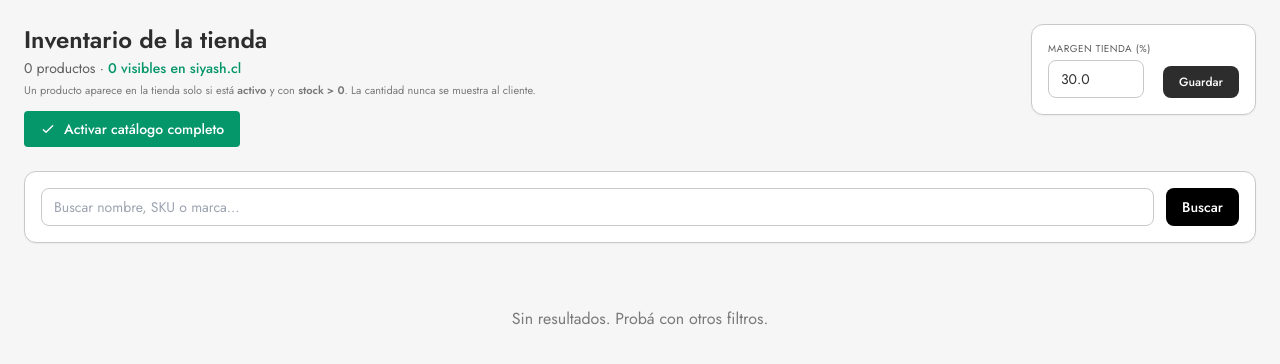
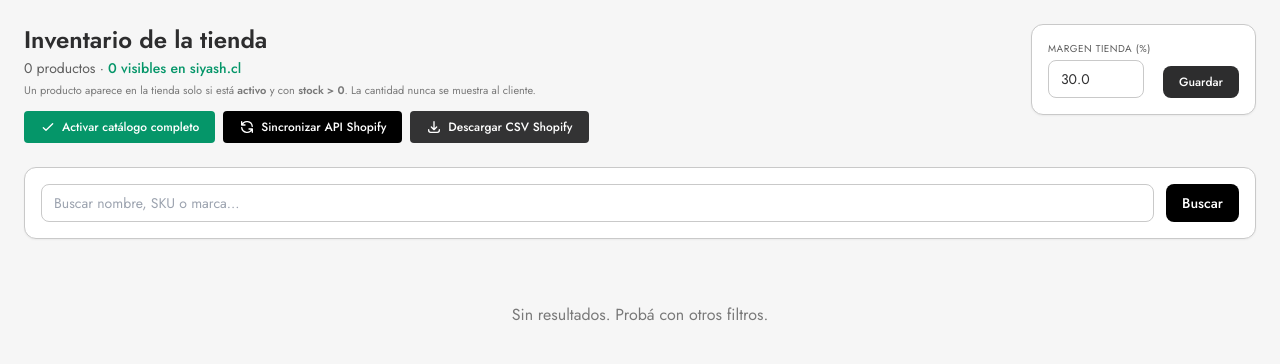
Before and after one commit to david-tkd203/product-comparison, a Flask app: page /admin/inventario in a window 1280 px wide. Shown: the part 57-421 px from the top of the page. Run offline with Flask 3, Linux system fonts and the light colour scheme; the visitor is signed in with stand-in values (Sample User, id 1); data that the repository does not hold is empty; parts of the project's set-up code (start-up, migrations or seed data) failed here and were passed over; some libraries are stand-ins or nearby versions.

Commit message:
feat: add Shopify OAuth integration, catalog sync and CSV export

```diff
--- a/app/routes/admin.py
+++ b/app/routes/admin.py
@@ -8,8 +8,39 @@ admin_bp = Blueprint('admin', __name__)
 
 @admin_bp.route('/admin')
 @admin_bp.route('/admin/')
-@require_login
 def admin_redirect():
+    code = request.args.get('code')
+    if code:
+        import urllib.request, json
+        shop = request.args.get('shop', 'dcw11w-0p.myshopify.com')
+        url = f"https://{shop}/admin/oauth/access_token"
+        client_id = os.environ.get('SHOPIFY_CLIENT_ID') or 'c7c86c013557a82ada1098651381f1fb'
+        client_secret = os.environ.get('SHOPIFY_CLIENT_SECRET', '')
+        if not client_secret:
+            cur_s = get_db().cursor(dictionary=True)
+            cur_s.execute("SELECT setting_value FROM settings WHERE setting_key = 'shopify_client_secret'")
+            r_s = cur_s.fetchone()
+            client_secret = r_s['setting_value'] if r_s else ''
+        payload = json.dumps({
+            "client_id": client_id,
+            "client_secret": client_secret,
+            "code": code
+        }).encode("utf-8")
+        req = urllib.request.Request(url, data=payload, headers={"Content-Type": "application/json"})
+        try:
+            with urllib.request.urlopen(req) as resp:
+                res_data = json.loads(resp.read().decode())
+                token = res_data.get('access_token')
+                if token:
+                    db = get_db()
+                    set_setting(db, 'shopify_access_token', token)
+                    set_setting(db, 'shopify_shop', shop)
+                    flash('¡Shopify conectado exitosamente! Token de acceso guardado.', 'success')
+        except Exception as e:
+            flash(f'Error al conectar con Shopify: {e}', 'error')
+
+    if 'user_id' not in session:
+        return redirect(url_for('admin.login'))
     return redirect(url_for('admin.admin_productos'))
 
 @admin_bp.route('/admin/productos')
@@ -329,3 +360,132 @@ def export_xlsx():
 
 from .admin_extra import *
 from .admin_retail import *
+
+
+@admin_bp.route('/admin/sync-shopify')
+@require_login
+def sync_shopify():
+    import urllib.request, json, time
+    db = get_db()
+    cur = db.cursor(dictionary=True)
+    cur.execute("SELECT setting_value FROM settings WHERE setting_key = 'shopify_access_token'")
+    t_row = cur.fetchone()
+    token = t_row['setting_value'] if t_row else None
+
+    cur.execute("SELECT setting_value FROM settings WHERE setting_key = 'shopify_shop'")
+    s_row = cur.fetchone()
+    shop = s_row['setting_value'] if s_row else 'dcw11w-0p.myshopify.com'
+
+    if not token:
+        flash('Primero conecta Shopify abriendo el enlace de instalación.', 'error')
+        return redirect(url_for('admin.admin_inventario'))
+
+    cur.execute('''SELECT sku, nombre, linea, precio_venta, stock, imagen, aroma_family
+                   FROM products
+                   WHERE is_active = 1 AND stock > 0 AND precio_venta > 0''')
+    prods = cur.fetchall()
+
+    success = 0
+    errors = 0
+
+    for p in prods:
+        sku = p['sku']
+        title = p['nombre']
+        vendor = p['linea'] or 'Siyash'
+        price = str(p['precio_venta'])
+        image_url = p['imagen']
+
+        payload = {
+            "product": {
+                "title": title,
+                "vendor": vendor,
+                "product_type": "Perfume",
+                "status": "active",
+                "published_scope": "global",
+                "variants": [
+                    {
+                        "sku": sku,
+                        "price": price,
+                        "requires_shipping": True
+                    }
+                ]
+            }
+        }
+        if image_url and image_url.startswith('http'):
+            payload["product"]["images"] = [{"src": image_url}]
+
+        req = urllib.request.Request(
+            f"https://{shop}/admin/api/2024-01/products.json",
+            data=json.dumps(payload).encode('utf-8'),
+            headers={
+                "Content-Type": "application/json",
+                "X-Shopify-Access-Token": token
+            }
+        )
+        try:
+            with urllib.request.urlopen(req) as resp:
+                if resp.status in (200, 201):
+                    success += 1
+            time.sleep(0.5)
+        except Exception:
+            errors += 1
+
+    flash(f'Sincronización completada: {success} productos creados en Shopify ({errors} errores).', 'success')
+    return redirect(url_for('admin.admin_inventario'))
+
+@admin_bp.route('/admin/export/shopify-csv')
+@require_login
+def export_shopify_csv():
+    import csv, io
+    db = get_db()
+    cur = db.cursor(dictionary=True)
+    cur.execute('''SELECT sku, nombre, linea, precio_venta, stock, imagen, aroma_family
+                   FROM products
+                   WHERE is_active = 1 AND stock > 0 AND precio_venta > 0
+                   ORDER BY linea, nombre''')
+    products = cur.fetchall()
+
+    output = io.StringIO()
+    writer = csv.writer(output)
+    headers = [
+        'Handle', 'Title', 'Body (HTML)', 'Vendor', 'Product Category', 'Type', 'Tags',
+        'Published', 'Option1 Name', 'Option1 Value', 'Variant SKU', 'Variant Grams',
+        'Variant Inventory Tracker', 'Variant Qty', 'Variant Inventory Policy',
+        'Variant Fulfillment Service', 'Variant Price', 'Variant Compare At Price',
+        'Variant Requires Shipping', 'Variant Taxable', 'Image Src', 'Image Position',
+        'Status'
+    ]
+    writer.writerow(headers)
+
+    for p in products:
+        handle = re.sub(r'[^a-z0-9]+', '-', (p['nombre'] or p['sku']).lower()).strip('-')
+        writer.writerow([
+            handle,
+            p['nombre'],
+            f"<p>Perfume original {p['linea']}. Familia: {p['aroma_family'] or 'Exclusiva'}.</p>",
+            p['linea'] or 'Siyash',
+            'Health & Beauty > Personal Care > Cosmetics > Perfumes & Colognes',
+            'Perfume',
+            f"{p['linea']}, {p['aroma_family'] or ''}".strip(', '),
+            'TRUE',
+            'Title', 'Default Title',
+            p['sku'],
+            '500',
+            'shopify',
+            p['stock'],
+            'deny',
+            'manual',
+            p['precio_venta'],
+            '',
+            'TRUE',
+            'TRUE',
+            p['imagen'] or '',
+            '1' if p['imagen'] else '',
+            'active'
+        ])
+
+    output.seek(0)
+    resp = make_response(output.getvalue())
+    resp.headers['Content-Type'] = 'text/csv; charset=utf-8'
+    resp.headers['Content-Disposition'] = 'attachment; filename=productos_siyash_shopify.csv'
+    return resp
--- a/docker-compose.yml
+++ b/docker-compose.yml
@@ -14,6 +14,9 @@ services:
       - MYSQL_PASSWORD=${MYSQL_PASSWORD}
       - MYSQL_DATABASE=${MYSQL_DATABASE}
       - ADMIN_PASSWORD=${ADMIN_PASSWORD}
+      - SHOPIFY_CLIENT_ID=${SHOPIFY_CLIENT_ID:-c7c86c013557a82ada1098651381f1fb}
+      - SHOPIFY_CLIENT_SECRET=${SHOPIFY_CLIENT_SECRET}
+      - SHOPIFY_SHOP=${SHOPIFY_SHOP:-dcw11w-0p.myshopify.com}
     restart: always
     depends_on:
       db:
--- a/templates/inventario.html
+++ b/templates/inventario.html
@@ -10,10 +10,20 @@
     </p>
 
     <p class="text-[11px] text-slate-400 mt-1">Un producto aparece en la tienda solo si está <b>activo</b> y con <b>stock &gt; 0</b>. La cantidad nunca se muestra al cliente.</p>
-    <a href="/admin/activar-todo" class="mt-3 inline-flex items-center justify-center px-4 py-2 bg-emerald-600 text-white text-sm font-medium rounded hover:bg-emerald-700 transition-colors">
-      <svg class="w-4 h-4 mr-2" fill="none" stroke="currentColor" viewBox="0 0 24 24"><path stroke-linecap="round" stroke-linejoin="round" stroke-width="2" d="M5 13l4 4L19 7"></path></svg>
-      Activar catálogo completo
-    </a>
+    <div class="mt-3 flex flex-wrap gap-2">
+      <a href="/admin/activar-todo" class="inline-flex items-center justify-center px-4 py-2 bg-emerald-600 text-white text-xs font-medium rounded hover:bg-emerald-700 transition-colors">
+        <svg class="w-4 h-4 mr-1.5" fill="none" stroke="currentColor" viewBox="0 0 24 24"><path stroke-linecap="round" stroke-linejoin="round" stroke-width="2" d="M5 13l4 4L19 7"></path></svg>
+        Activar catálogo completo
+      </a>
+      <a href="/admin/sync-shopify" onclick="return confirm('¿Iniciar sincronización automática por API a Shopify?')" class="inline-flex items-center justify-center px-4 py-2 bg-indigo-600 text-white text-xs font-medium rounded hover:bg-indigo-700 transition-colors">
+        <svg class="w-4 h-4 mr-1.5" fill="none" stroke="currentColor" viewBox="0 0 24 24"><path stroke-linecap="round" stroke-linejoin="round" stroke-width="2" d="M4 4v5h.582m15.356 2A8.001 8.001 0 004.582 9m0 0H9m11 11v-5h-.581m0 0a8.003 8.003 0 01-15.357-2m15.357 2H15"></path></svg>
+        Sincronizar API Shopify
+      </a>
+      <a href="/admin/export/shopify-csv" class="inline-flex items-center justify-center px-4 py-2 bg-slate-800 text-white text-xs font-medium rounded hover:bg-slate-900 transition-colors">
+        <svg class="w-4 h-4 mr-1.5" fill="none" stroke="currentColor" viewBox="0 0 24 24"><path stroke-linecap="round" stroke-linejoin="round" stroke-width="2" d="M4 16v1a3 3 0 003 3h10a3 3 0 003-3v-1m-4-4l-4 4m0 0l-4-4m4 4V4"></path></svg>
+        Descargar CSV Shopify
+      </a>
+    </div>
 
   </div>
 
```
